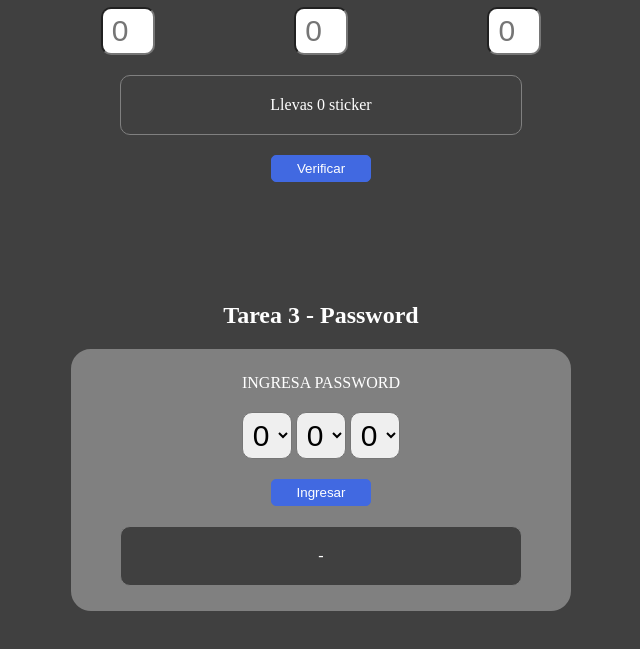
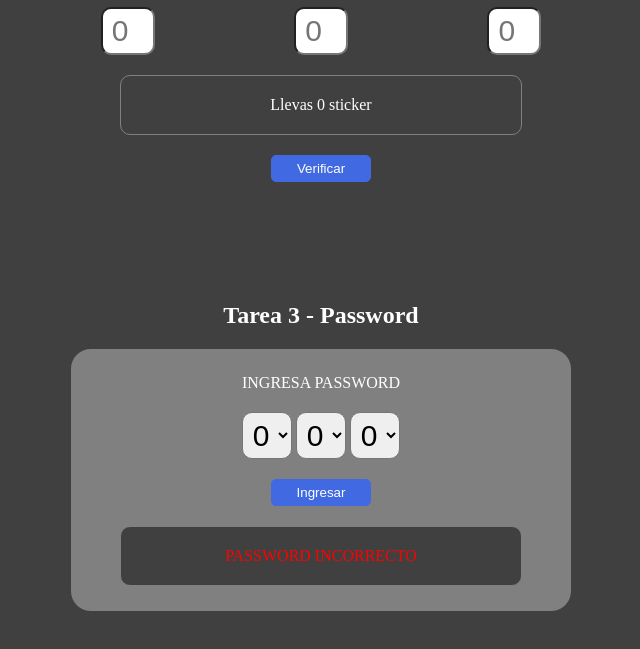
Before and after one commit to rimardev/m3d2-condicional-3x1, a plain HTML site: page index.html in a window 1280 px wide. Both pictures are taken after a click on the button "Ingresar". Shown: the part 1171-1820 px from the top of the page, without its empty margins (319-959 px from the left). Drawn offline with Linux system fonts and the light colour scheme.

Commit message:
agrego logica Tarea 3 --ok

```diff
--- a/assets/js/main.js
+++ b/assets/js/main.js
@@ -27,3 +27,18 @@ function tarea2() {
     };
   };
 };
+
+function tarea3() {
+  let msg3 = document.querySelector("#msg3");
+  let num1 = document.querySelector("#select1").value;
+  let num2 = document.querySelector("#select2").value;
+  let num3 = document.querySelector("#select3").value;
+  let pass = num1 + num2 + num3;
+  if (pass === "911" || pass === "714"){
+    msg3.innerHTML = "PASSWORD CORRECTO";
+    msg3.style.color = "green";
+  } else {
+    msg3.innerHTML = "PASSWORD INCORRECTO";
+    msg3.style.color = "red";
+  };
+};
--- a/index.html
+++ b/index.html
@@ -82,8 +82,8 @@
           </select>
 
         </div>
-        <button class="btn">Ingresar</button>
-        <p class="msg">-</p>
+        <button class="btn" onclick="tarea3()">Ingresar</button>
+        <p class="msg" id="msg3">-</p>
       </div>
     </main>
   </section>
```
